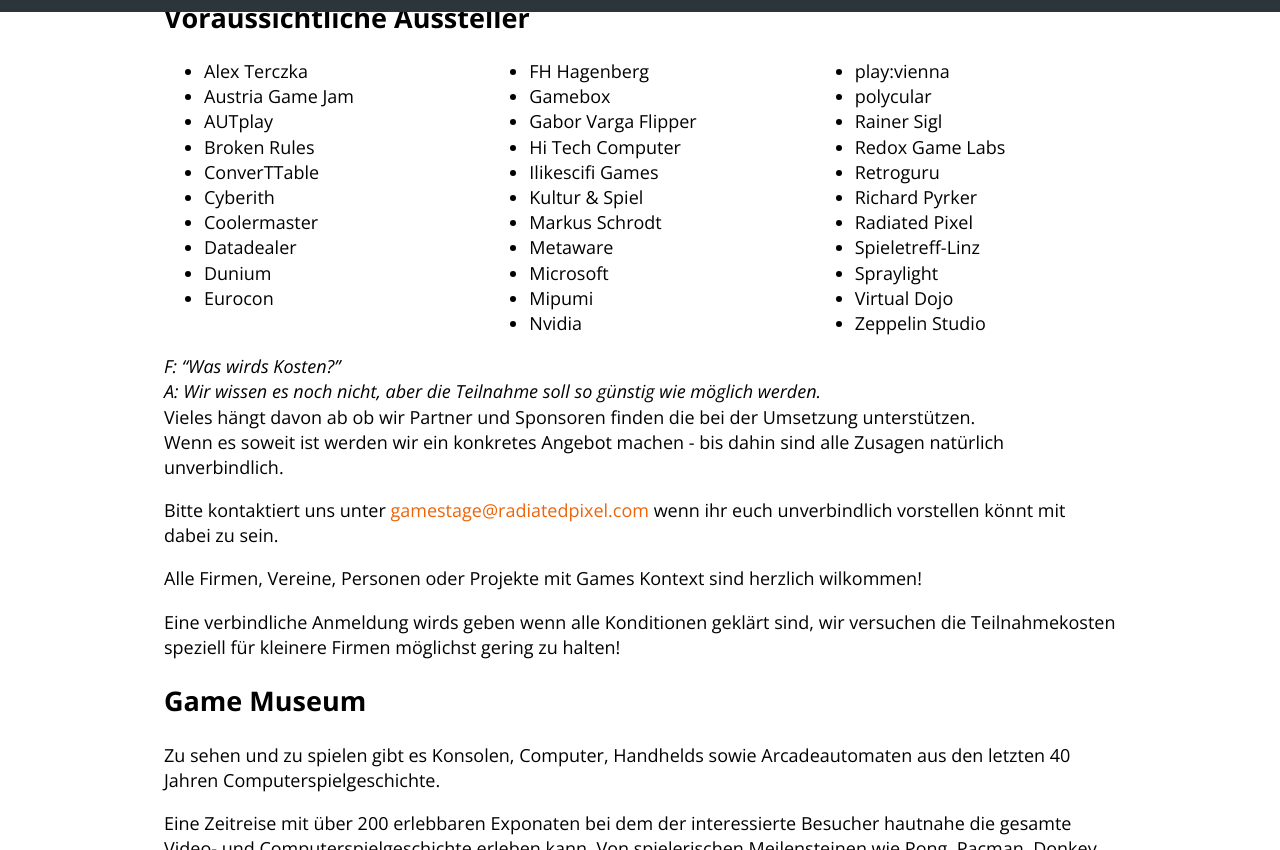
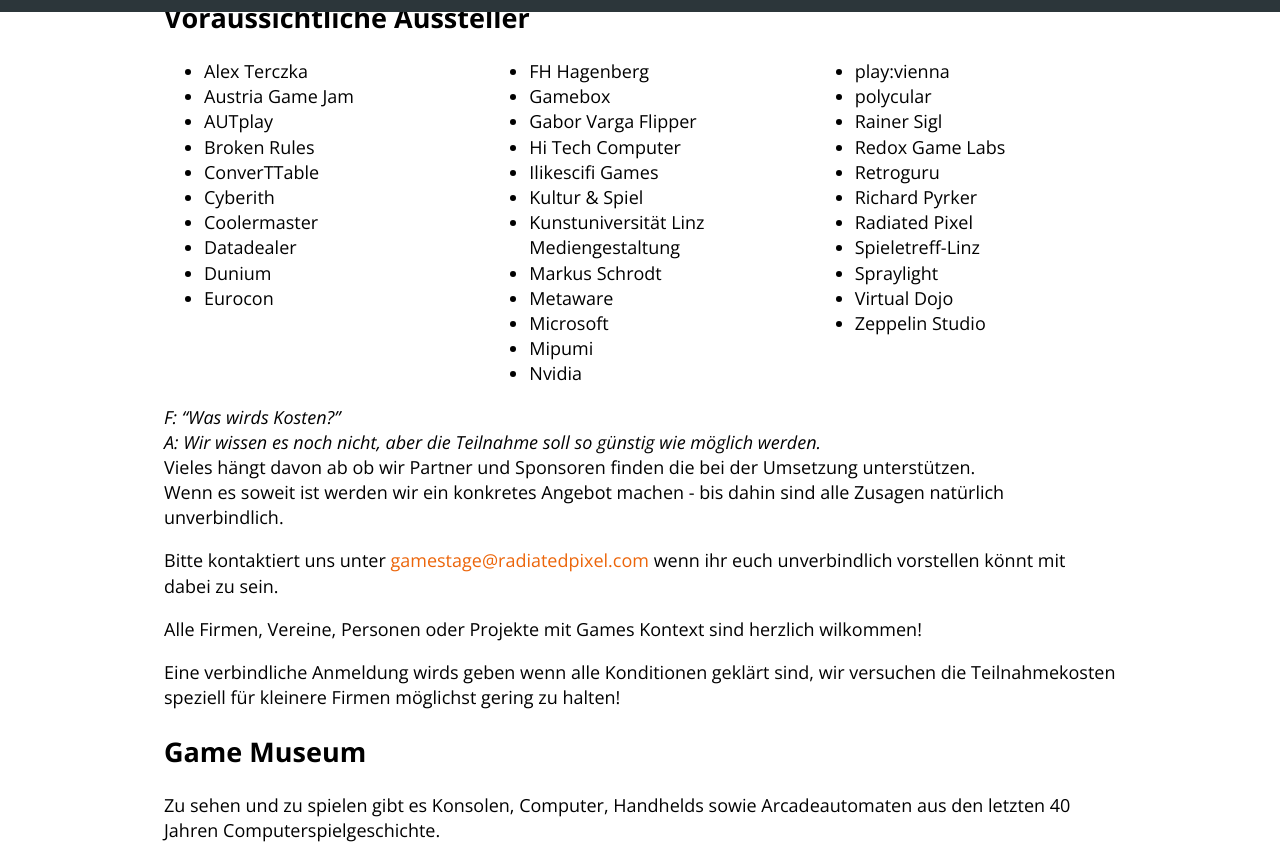
Before and after one commit to Lorti/gsexpo, a Jekyll site: the page built from index.html, in a window 1280 px wide and 900 px high, scrolled down 1363 px, cut to the strip 50-900 px from the top of the window. Built offline with Jekyll 4.4.1, drawn with Linux system fonts in a browser that asks for light colours; nearby versions of some CDN libraries; Markdown is read by kramdown in place of the engine named in the settings.

Commit message:
Update exhibitors.markdown

```diff
--- a/_includes/exhibitors.markdown
+++ b/_includes/exhibitors.markdown
@@ -23,6 +23,7 @@
        <li>Hi Tech Computer</li>
        <li>Ilikescifi Games</li>
        <li>Kultur & Spiel</li>
+       <li>Kunstuniversität Linz Mediengestaltung</li>
        <li>Markus Schrodt</li>
        <li>Metaware</li>
        <li>Microsoft</li>
```
